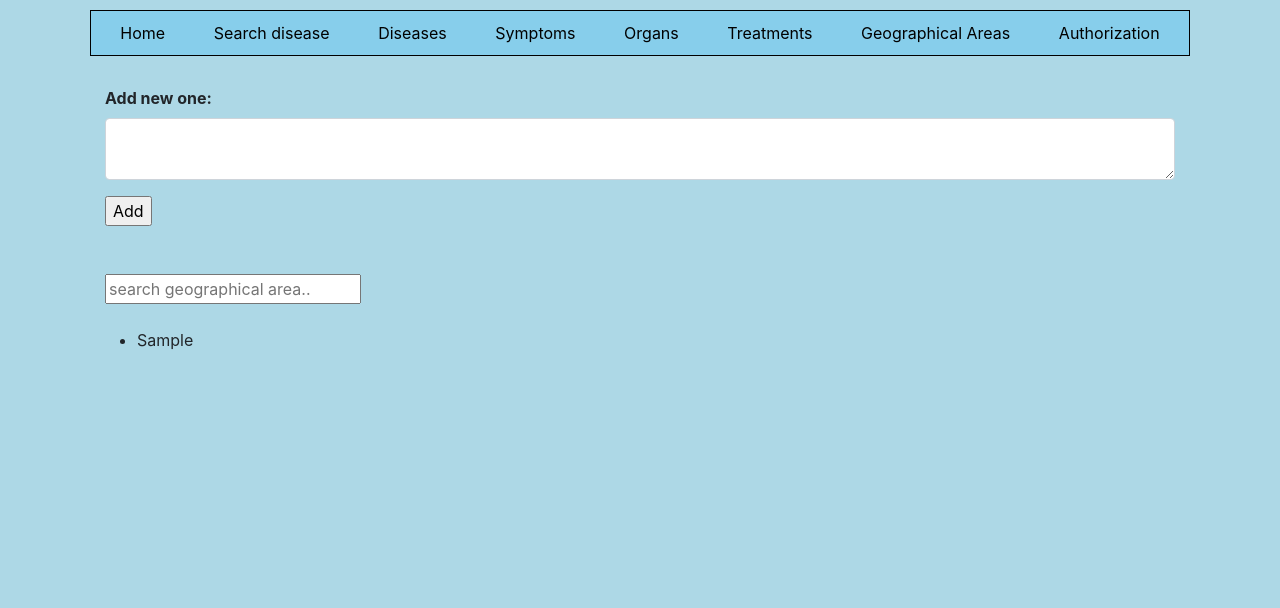
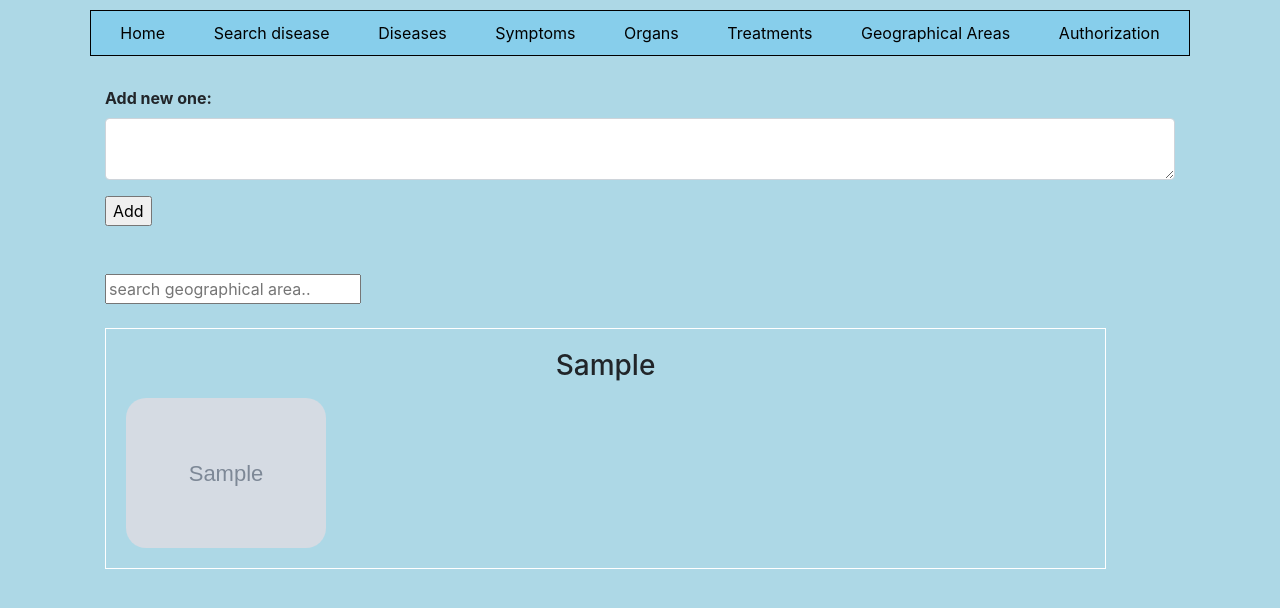
Before and after one commit to nikolska/Medical_reference_book, a Django app: page /geographical_areas/ in a window 1280 px wide. Shown: the top 608 px of the page. Run offline with Django 3.2, Linux system fonts and the light colour scheme; tables that the repository leaves empty hold one stand-in row (values such as "Sample post"); grey boxes marked "Sample" are stand-in pictures; some libraries are stand-ins or nearby versions.

Commit message:
update g.areas view

```diff
--- a/medical_app/main_app/templates/geographical_areas_list.html
+++ b/medical_app/main_app/templates/geographical_areas_list.html
@@ -17,14 +17,35 @@
 </form><br><br>
 
 <input id="myInput" type="text" placeholder="search geographical area.."><br><br>
+
 {% if areas %}
-    <ul id="myList">
+    <table class="areas-table" id="myTable">
         {% for area in areas %}
-            <li>{{ area.area }}</li>
+            {% if forloop.counter0|divisibleby:4 %}
+                <tr>
+            {% endif %}
+                <td>
+                    <h3 align="center" style="padding-bottom: 7px">{{ area.area }}</h3>
+                    <a class="image" href="{{ area.image.url }}">
+                        <img class="img-small" src="{{ area.image.url }}">
+                    </a>
+                </td>
+            {% if forloop.counter|divisibleby:4 %}
+                </tr>
+            {% endif %}
         {% endfor %}
-    </ul>
+        </tr>
+    </table>
 {% else %}
     <p>No areas found.</p>
 {% endif %}
 
+<div class="lightbox">
+    <div class="lightbox-cnt">
+        <img src="" class="lightbox-img">
+        <button class="lightbox-close"><span>&#10006;</span></button>
+    </div>
+</div>
+
+
 {% endblock %}
--- a/medical_app/static/css/styles.css
+++ b/medical_app/static/css/styles.css
@@ -87,3 +87,9 @@ th {
     float: left;
     margin: 10px 10px 10px 0;
 }
+.areas-table td {
+    padding: 20px;
+    width: 1000px;
+    height: 50px;
+    border: 1px solid white;
+}
```
